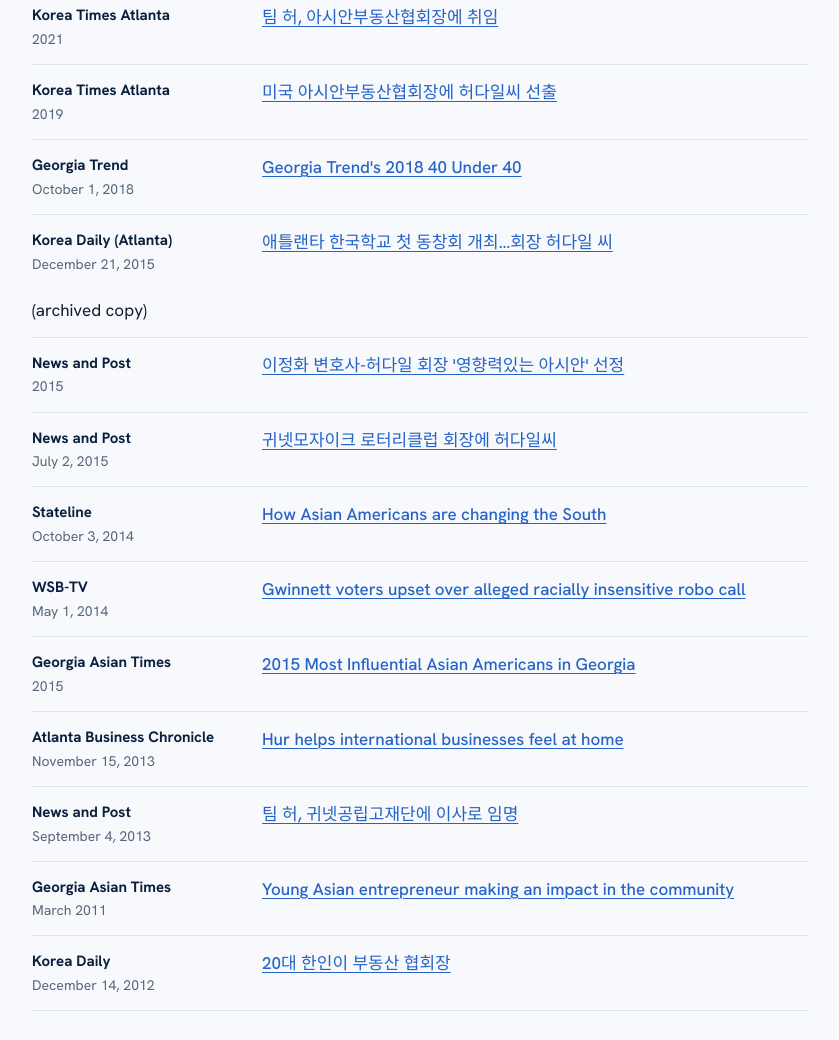
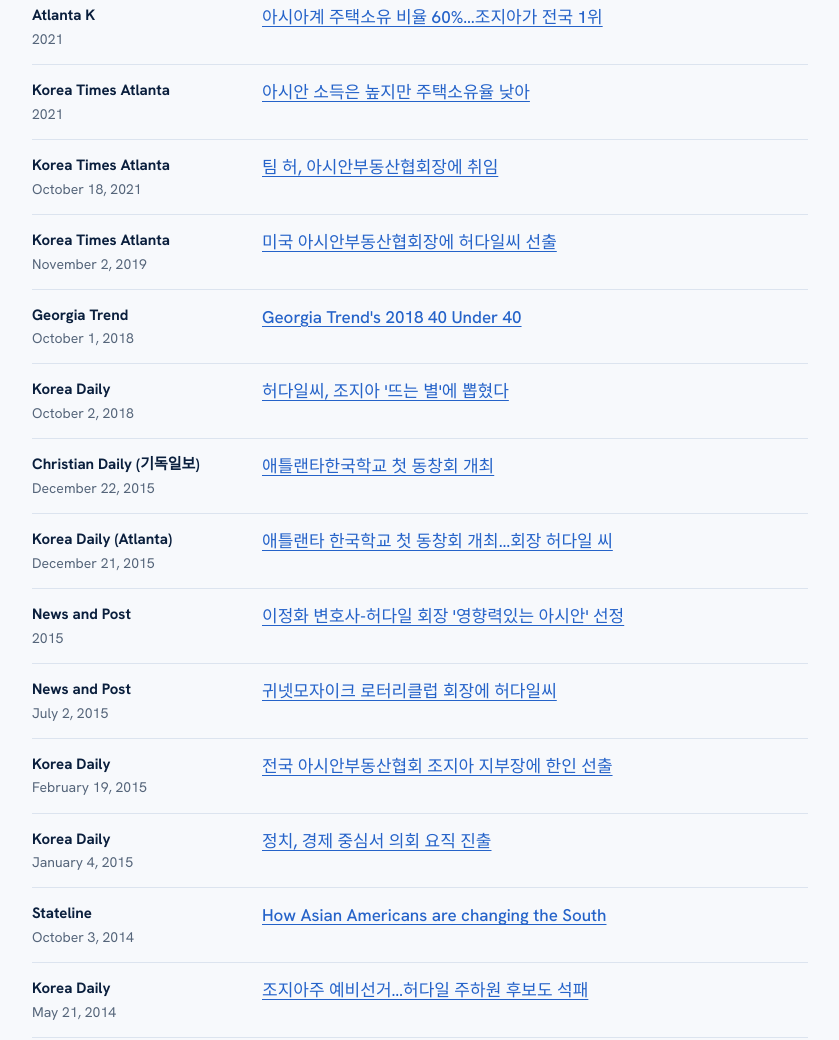
Before and after one commit to pohotech/timhur-site, a plain HTML site: page press/index.html in a window 1280 px wide. Shown: the part 1746-2786 px from the top of the page, without its empty margins (364-1203 px from the left). Drawn offline with Linux system fonts and the light colour scheme.

Commit message:
Press: add eight Korean-language articles, live Korea Daily links, exact dates
Co-Authored-By: Claude Opus 5.5 <noreply@anthropic.com>
Claude-Session: https://claude.ai/code/session_01RawNjNV4hg6k2u3YuG9bYW

```diff
--- a/press/index.html
+++ b/press/index.html
@@ -77,9 +77,11 @@
         <li><span class="outlet">11Alive<small>April 3, 2024</small></span><a href="https://www.11alive.com/article/news/politics/georgia-governors-decision-land-ownership-bill-foreign-entities/85-9b10dd37-d5df-4109-9bd9-2bda0874ba6f">Bill looking to set restrictions on who can own land in Georgia still up in the air</a></li>
         <li><span class="outlet">Atlanta JoongAng<small>February 22, 2024</small></span><a href="https://www.atlantajoongang.com/78974" lang="ko">중국계 '농지 소유금지' 조지아 법안 논란</a></li>
         <li><span class="outlet">Atlanta Civic Circle<small>March 15, 2023</small></span><a href="https://atlantaciviccircle.org/2023/03/15/georgia-house-weighs-bill-to-restrict-land-ownership-for-immigrants-from-china-russia-iran-and-other-targeted-countries/">Georgia House weighs bill to restrict land ownership for immigrants</a> <span class="src">(also in <a href="https://www.globalatlanta.com/georgia-house-weighs-bill-to-restrict-land-ownership-for-immigrants-from-china-russia-iran-and-other-targeted-countries/">Global Atlanta</a>)</span></li>
+        <li><span class="outlet">Newswave25<small>November 5, 2022</small></span><a href="https://newswave25.com/%ED%8C%80-%ED%97%88-%EB%A9%94%ED%8A%B8%EB%A1%9C-%EC%95%A0%ED%8B%80%EB%9E%9C%ED%83%80-40%EC%84%B8-%EC%9D%B4%ED%95%98-%EC%B0%A8%EC%84%B8%EB%8C%80-%EB%A6%AC%EB%8D%94-%EC%84%A0%EC%A0%95" lang="ko">‘팀 허’ 메트로 애틀랜타 40세 이하 차세대 리더 선정</a></li>
         <li><span class="outlet">Atlanta Business Chronicle<small>November 1, 2022</small></span><a href="https://www.bizjournals.com/atlanta/news/2022/11/01/40-under-40-age-39-2022-class.html">40 Under 40: the 2022 class</a></li>
         <li><span class="outlet">Atlanta K<small>2022</small></span><a href="https://atlantak.com/%ED%8C%80-%ED%97%88-areaa-%ED%9A%8C%EC%9E%A5-%EC%B0%A8%EC%84%B8%EB%8C%80-%EB%B9%84%EC%A6%88%EB%8B%88%EC%8A%A4-%EB%A6%AC%EB%8D%94-%EC%84%A0%EC%A0%95/" lang="ko">팀 허 AREAA 회장, 차세대 비즈니스 리더 선정</a></li>
         <li><span class="outlet">Atlanta JoongAng<small>November 2, 2022</small></span><a href="https://www.atlantajoongang.com/48501" lang="ko">팀 허 부동산 전문인, '40세 이하 젊은 리더'에 뽑혀</a></li>
+        <li><span class="outlet">Korea Daily<small>November 2, 2022</small></span><a href="https://www.koreadaily.com/article/20221102160217216" lang="ko">아시안부동산협 회장 팀 허, ABC 선정 40세 이하 젊은 리더에</a></li>
         <li><span class="outlet">The Epoch Times (Chinese edition)<small>May 6, 2022</small></span><a href="https://www.epochtimes.com/gb/22/5/6/n13728428.htm">Asian immigrants, credit scores and mortgage approvals (in Chinese)</a></li>
         <li><span class="outlet">RISMedia<small>January 26, 2022</small></span><a href="https://www.rismedia.com/2022/01/26/bridging-the-diversity-gap-for-asian-american-homebuyers/">Video interview: bridging the diversity gap for Asian American homebuyers</a></li>
         <li><span class="outlet">RISMedia<small>October 18, 2021</small></span><a href="https://www.rismedia.com/2021/10/18/tim-hur-areaa-national-president/">Tim Hur named AREAA 2022 National President</a></li>
@@ -87,13 +89,18 @@
         <li><span class="outlet">Korea Daily<small>October 15, 2021</small></span><a href="https://www.koreadaily.com/article/20211015121712015" lang="ko">미국아시안부동산협회장에 한인 팀 허</a></li>
         <li><span class="outlet">Atlanta K<small>2021</small></span><a href="https://atlantak.com/%EC%95%84%EC%8B%9C%EC%95%84%EA%B3%84-%EC%A3%BC%ED%83%9D%EC%86%8C%EC%9C%A0-%EB%B9%84%EC%9C%A8-60-%EC%A1%B0%EC%A7%80%EC%95%84%EA%B0%80-%EC%A0%84%EA%B5%AD-1%EC%9C%84/" lang="ko">아시아계 주택소유 비율 60%…조지아가 전국 1위</a></li>
         <li><span class="outlet">Korea Times Atlanta<small>2021</small></span><a href="https://higoodday.com/news/958064" lang="ko">아시안 소득은 높지만 주택소유율 낮아</a></li>
-        <li><span class="outlet">Korea Times Atlanta<small>2021</small></span><a href="https://higoodday.com/news/972090" lang="ko">팀 허, 아시안부동산협회장에 취임</a></li>
-        <li><span class="outlet">Korea Times Atlanta<small>2019</small></span><a href="https://higoodday.com/news/716541" lang="ko">미국 아시안부동산협회장에 허다일씨 선출</a></li>
+        <li><span class="outlet">Korea Times Atlanta<small>October 18, 2021</small></span><a href="https://higoodday.com/news/972090" lang="ko">팀 허, 아시안부동산협회장에 취임</a></li>
+        <li><span class="outlet">Korea Times Atlanta<small>November 2, 2019</small></span><a href="https://higoodday.com/news/716541" lang="ko">미국 아시안부동산협회장에 허다일씨 선출</a></li>
         <li><span class="outlet">Georgia Trend<small>October 1, 2018</small></span><a href="https://www.georgiatrend.com/2018/10/01/georgia-trends-2018-40-under-40/">Georgia Trend's 2018 40 Under 40</a></li>
-        <li><span class="outlet">Korea Daily (Atlanta)<small>December 21, 2015</small></span><a href="https://web.archive.org/web/20151226/http://www.koreadaily.com/news/read.asp?art_id=3905309" lang="ko">애틀랜타 한국학교 첫 동창회 개최…회장 허다일 씨</a> <span class="note">(archived copy)</span></li>
+        <li><span class="outlet">Korea Daily<small>October 2, 2018</small></span><a href="https://www.koreadaily.com/article/6606931" lang="ko">허다일씨, 조지아 '뜨는 별'에 뽑혔다</a></li>
+        <li><span class="outlet">Christian Daily (기독일보)<small>December 22, 2015</small></span><a href="https://kr.christianitydaily.com/articles/85943/20151222/%EC%95%A0%ED%8B%80%EB%9E%9C%ED%83%80%ED%95%9C%EA%B5%AD%ED%95%99%EA%B5%90-%EC%B2%AB-%EB%8F%99%EC%B0%BD%ED%9A%8C-%EA%B0%9C%EC%B5%9C.htm" lang="ko">애틀랜타한국학교 첫 동창회 개최</a></li>
+        <li><span class="outlet">Korea Daily (Atlanta)<small>December 21, 2015</small></span><a href="https://www.koreadaily.com/article/3905309" lang="ko">애틀랜타 한국학교 첫 동창회 개최…회장 허다일 씨</a></li>
         <li><span class="outlet">News and Post<small>2015</small></span><a href="http://www.newsandpost.com/data/read.php?id=people&amp;no=791" lang="ko">이정화 변호사-허다일 회장 '영향력있는 아시안' 선정</a></li>
         <li><span class="outlet">News and Post<small>July 2, 2015</small></span><a href="https://newsandpost.com/m_read.php?id=people&amp;no=775" lang="ko">귀넷모자이크 로터리클럽 회장에 허다일씨</a></li>
+        <li><span class="outlet">Korea Daily<small>February 19, 2015</small></span><a href="https://www.koreadaily.com/article/3182185" lang="ko">전국 아시안부동산협회 조지아 지부장에 한인 선출</a></li>
+        <li><span class="outlet">Korea Daily<small>January 4, 2015</small></span><a href="https://www.koreadaily.com/article/3082007" lang="ko">정치, 경제 중심서 의회 요직 진출</a></li>
         <li><span class="outlet">Stateline<small>October 3, 2014</small></span><a href="https://stateline.org/2014/10/03/how-asian-americans-are-changing-the-south/">How Asian Americans are changing the South</a></li>
+        <li><span class="outlet">Korea Daily<small>May 21, 2014</small></span><a href="https://www.koreadaily.com/article/2548941" lang="ko">조지아주 예비선거…허다일 주하원 후보도 석패</a></li>
         <li><span class="outlet">WSB-TV<small>May 1, 2014</small></span><a href="https://www.wsbtv.com/news/local/gwinnett-voters-upset-over-alleged-racially-insens/138084466/">Gwinnett voters upset over alleged racially insensitive robo call</a></li>
         <li><span class="outlet">Georgia Asian Times<small>2015</small></span><a href="https://gasiantimes.com/metro-asian-news/2015-most-influential-asian-americans-in-georgia/">2015 Most Influential Asian Americans in Georgia</a></li>
         <li><span class="outlet">Atlanta Business Chronicle<small>November 15, 2013</small></span><a href="https://www.bizjournals.com/atlanta/print-edition/2013/11/15/hur-helps-international-businesses.html">Hur helps international businesses feel at home</a></li>
```
